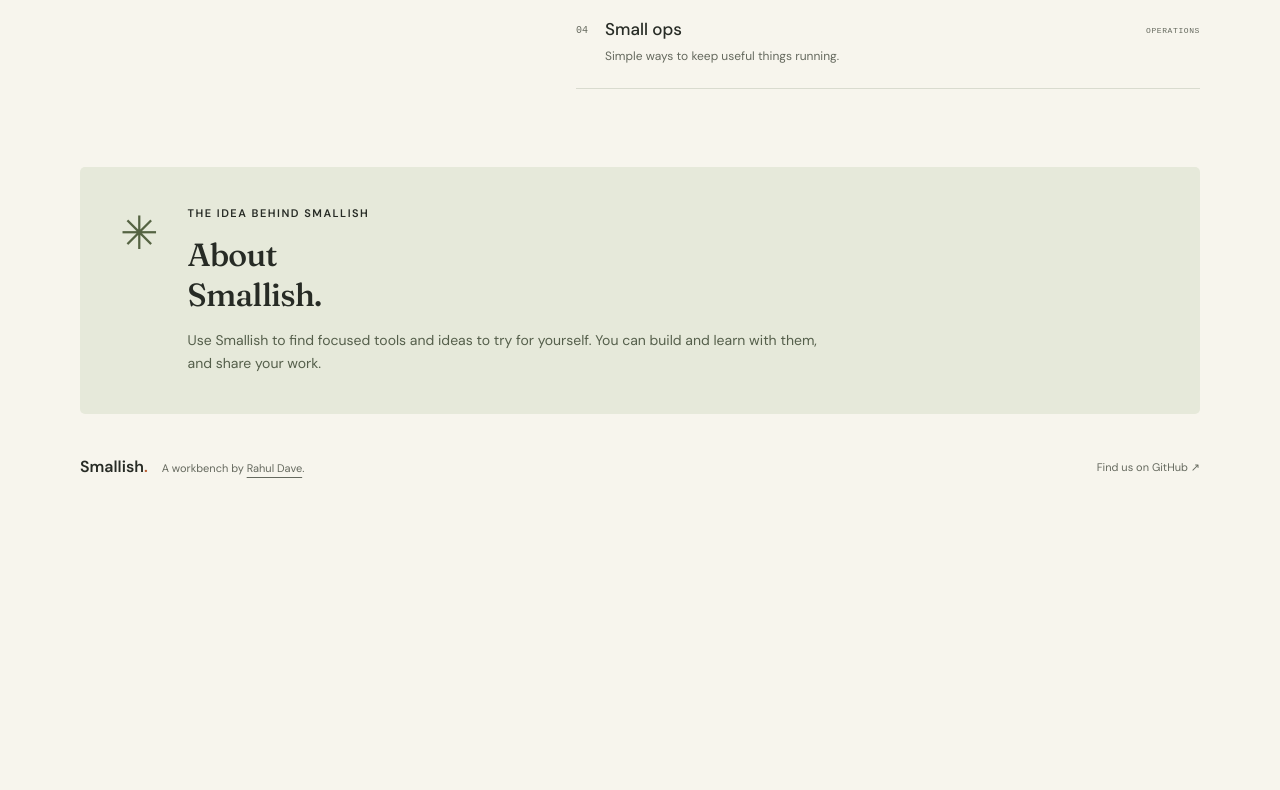
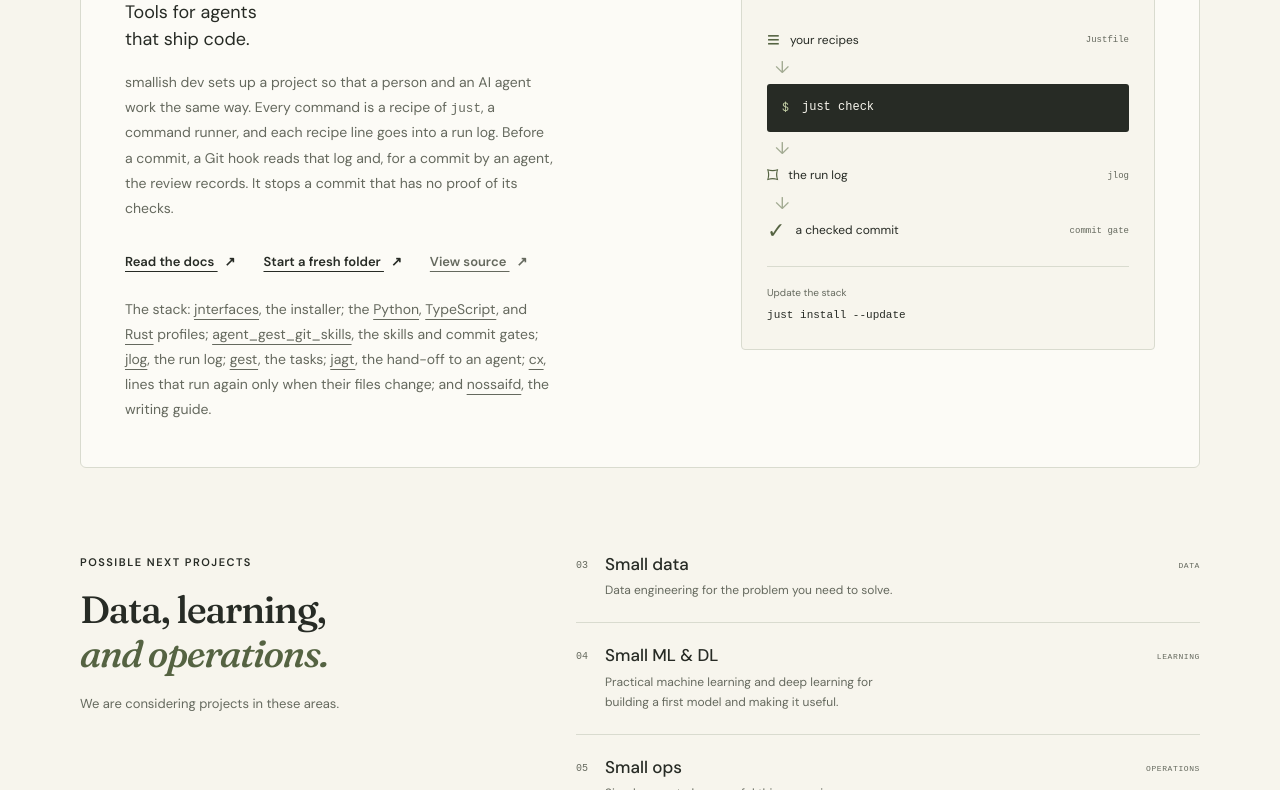
Before and after one commit to rahuldave/smallish.dev, a plain HTML site: page index.html in a window 1280 px wide. Shown: the part 1828-2618 px from the top of the page. Before the commit the page ends 2351 px from the top, so only its background shows below. Drawn offline with Linux system fonts and the light colour scheme.

Commit message:
feat: add the dev sheet and smallish dev project. Coded using Claude

```diff
--- a/index.html
+++ b/index.html
@@ -7,7 +7,7 @@
     <title>Smallish — Small tools. Room to think.</title>
     <meta
       name="description"
-      content="A home for focused tools and practical ideas in documentation, data, machine learning, and operations. Meet SmallDocs, a Quarto-compatible website generator in Python."
+      content="Focused tools and practical ideas for documentation, coding with agents, data, ML, and operations. Meet SmallDocs and smallish dev."
     />
     <link rel="canonical" href="https://smallish.dev/" />
     <meta
@@ -65,7 +65,8 @@
             <h1 id="hero-title">Small tools.<br /><em>Room to think.</em></h1>
             <p class="hero-description">
               Smallish is a collection of focused tools and practical ideas for
-              documentation, data, machine learning, and the work around them.
+              documentation, coding with agents, data, machine learning, and the
+              work around them.
             </p>
             <a class="button" href="#smalldocs"
               >Meet SmallDocs <span aria-hidden="true">↘</span></a
@@ -77,7 +78,7 @@
 
           <div class="small-stack">
             <div class="stack-caption" aria-hidden="true">
-              <span>DOCS, DATA, ML, OPS</span><span>↓</span>
+              <span>DOCS, DEV, DATA, ML, OPS</span><span>↓</span>
             </div>
             <a
               class="stack-sheet sheet-docs"
@@ -89,20 +90,30 @@
               ><span class="sheet-detail">words into websites</span
               ><span class="sheet-symbol" aria-hidden="true">↘</span>
             </a>
+            <a
+              class="stack-sheet sheet-dev"
+              href="#dev"
+              aria-label="Explore smallish dev"
+            >
+              <span class="sheet-number" aria-hidden="true">02</span
+              ><span class="sheet-name">dev</span
+              ><span class="sheet-detail">tools for agents that ship code</span
+              ><span class="sheet-symbol" aria-hidden="true">↘</span>
+            </a>
             <div class="stack-sheet sheet-data" aria-hidden="true">
-              <span class="sheet-number">02</span
+              <span class="sheet-number">03</span
               ><span class="sheet-name">data</span
               ><span class="sheet-detail">questions to investigate</span
               ><span class="sheet-symbol">∴</span>
             </div>
             <div class="stack-sheet sheet-ml" aria-hidden="true">
-              <span class="sheet-number">03</span
+              <span class="sheet-number">04</span
               ><span class="sheet-name">ml</span
               ><span class="sheet-detail">a model you can understand</span
               ><span class="sheet-symbol">⊹</span>
             </div>
             <div class="stack-sheet sheet-ops" aria-hidden="true">
-              <span class="sheet-number">04</span
+              <span class="sheet-number">05</span
               ><span class="sheet-name">ops</span
               ><span class="sheet-detail">the pieces working together</span
               ><span class="sheet-symbol">↔</span>
@@ -120,7 +131,7 @@
         >
           <div class="section-heading" id="docs">
             <h2 id="projects-title">Projects</h2>
-            <span class="section-count">01 / THE FIRST PROJECT</span>
+            <span class="section-count">02 / TWO PROJECTS</span>
           </div>
           <article
             class="featured-project"
@@ -208,6 +219,7 @@
             </div>
             <div
               class="project-demo"
+              role="figure"
               aria-label="SmallDocs turns your pages into a website"
             >
               <div class="demo-header">
@@ -233,6 +245,102 @@
               </div>
             </div>
           </article>
+          <article
+            class="featured-project"
+            id="dev"
+            aria-labelledby="dev-title"
+          >
+            <div class="project-copy">
+              <p class="eyebrow project-status">
+                <span class="status-dot" aria-hidden="true"></span>Ready to try
+              </p>
+              <h3 id="dev-title">
+                smallish dev<span class="title-dot">.</span>
+              </h3>
+              <p class="project-lede">Tools for agents<br />that ship code.</p>
+              <p class="project-description">
+                smallish dev sets up a project so that a person and an AI agent
+                work the same way. Every command is a recipe of
+                <code>just</code>, a command runner, and each recipe line goes
+                into a run log. Before a commit, a Git hook reads that log and,
+                for a commit by an agent, the review records. It stops a commit
+                that has no proof of its checks.
+              </p>
+              <div class="project-links">
+                <a
+                  class="text-link"
+                  href="https://dev.smallish.dev/"
+                  aria-label="Read the smallish dev docs"
+                  >Read the docs <span aria-hidden="true">↗</span></a
+                >
+                <a
+                  class="text-link"
+                  href="https://dev.smallish.dev/fresh-folder.html"
+                  >Start a fresh folder <span aria-hidden="true">↗</span></a
+                >
+                <a
+                  class="text-link secondary-link"
+                  href="https://github.com/rahuldave/dev.smallish.dev"
+                  aria-label="View the smallish dev source"
+                  >View source <span aria-hidden="true">↗</span></a
+                >
+              </div>
+              <p class="project-description">
+                The stack:
+                <a href="https://rahuldave.com/jnterfaces/">jnterfaces</a>, the
+                installer; the
+                <a href="https://rahuldave.com/jnprofile-python/">Python</a>,
+                <a href="https://rahuldave.com/jnprofile-typescript/"
+                  >TypeScript</a
+                >, and
+                <a href="https://rahuldave.com/jnprofile-rust/">Rust</a>
+                profiles;
+                <a href="https://rahuldave.com/agent_gest_git_skills/"
+                  >agent_gest_git_skills</a
+                >, the skills and commit gates;
+                <a href="https://rahuldave.com/jlog/">jlog</a>, the run log;
+                <a href="https://rahuldave.com/gest/">gest</a>, the tasks;
+                <a href="https://rahuldave.com/jagt/">jagt</a>, the hand-off to
+                an agent; <a href="https://rahuldave.com/cx/">cx</a>, lines that
+                run again only when their files change; and
+                <a href="https://rahuldave.com/nossaifd/">nossaifd</a>, the
+                writing guide.
+              </p>
+            </div>
+            <div
+              class="project-demo"
+              role="figure"
+              aria-label="smallish dev checks each commit against its run log"
+            >
+              <div class="demo-header">
+                <span class="demo-dot" aria-hidden="true"></span
+                ><span>FROM A RECIPE TO A COMMIT</span>
+              </div>
+              <div class="file-row">
+                <span class="file-icon" aria-hidden="true">≡</span
+                ><span>your recipes</span
+                ><span class="file-types">Justfile</span>
+              </div>
+              <div class="pipeline-line" aria-hidden="true">↓</div>
+              <div class="command">
+                <span aria-hidden="true">$</span><code>just check</code>
+              </div>
+              <div class="pipeline-line" aria-hidden="true">↓</div>
+              <div class="file-row">
+                <span class="file-icon" aria-hidden="true">⌑</span
+                ><span>the run log</span><span class="file-types">jlog</span>
+              </div>
+              <div class="pipeline-line" aria-hidden="true">↓</div>
+              <div class="file-row output-row">
+                <span class="file-icon" aria-hidden="true">✓</span
+                ><span>a checked commit</span
+                ><span class="file-types">commit gate</span>
+              </div>
+              <div class="install-line">
+                <span>Update the stack</span><code>just install --update</code>
+              </div>
+            </div>
+          </article>
         </section>
 
         <section class="directions" aria-labelledby="directions-title">
@@ -245,7 +353,7 @@
           </div>
           <div class="direction-list">
             <div class="direction">
-              <span class="direction-index">02</span>
+              <span class="direction-index">03</span>
               <div>
                 <h3>Small data</h3>
                 <p>Data engineering for the problem you need to solve.</p>
@@ -253,7 +361,7 @@
               <span class="direction-label">DATA</span>
             </div>
             <div class="direction">
-              <span class="direction-index">03</span>
+              <span class="direction-index">04</span>
               <div>
                 <h3>Small ML &amp; DL</h3>
                 <p>
@@ -264,7 +372,7 @@
               <span class="direction-label">LEARNING</span>
             </div>
             <div class="direction">
-              <span class="direction-index">04</span>
+              <span class="direction-index">05</span>
               <div>
                 <h3>Small ops</h3>
                 <p>Simple ways to keep useful things running.</p>
--- a/styles.css
+++ b/styles.css
@@ -244,7 +244,7 @@ h1 em {
   color: var(--green);
 }
 .sheet-docs {
-  z-index: 4;
+  z-index: 5;
   transform: rotate(-4deg);
   background: #e9eddf;
   text-decoration: none;
@@ -259,10 +259,28 @@ h1 em {
   border-color: var(--green);
   background: var(--light-green);
 }
+.sheet-dev {
+  z-index: 4;
+  margin-top: -8px;
+  transform: translateX(8px) rotate(1deg);
+  background: #e9eddf;
+  text-decoration: none;
+  transition:
+    transform 180ms ease,
+    border-color 180ms ease,
+    background 180ms ease;
+}
+.sheet-dev:hover,
+.sheet-dev:focus-visible {
+  z-index: 6;
+  transform: translateX(8px) translateY(-4px) rotate(1deg);
+  border-color: var(--green);
+  background: var(--light-green);
+}
 .sheet-data {
   z-index: 3;
   margin-top: -8px;
-  transform: translateX(8px) rotate(1deg);
+  transform: translateX(-3px) rotate(-1deg);
 }
 .sheet-ml {
   z-index: 2;
@@ -302,6 +320,9 @@ h1 em {
   font-family: var(--mono);
   font-size: 10px;
   letter-spacing: 0.8px;
+}
+.featured-project + .featured-project {
+  margin-top: 30px;
 }
 .featured-project {
   display: grid;
```
Also changed, not shown: 1 other file.
